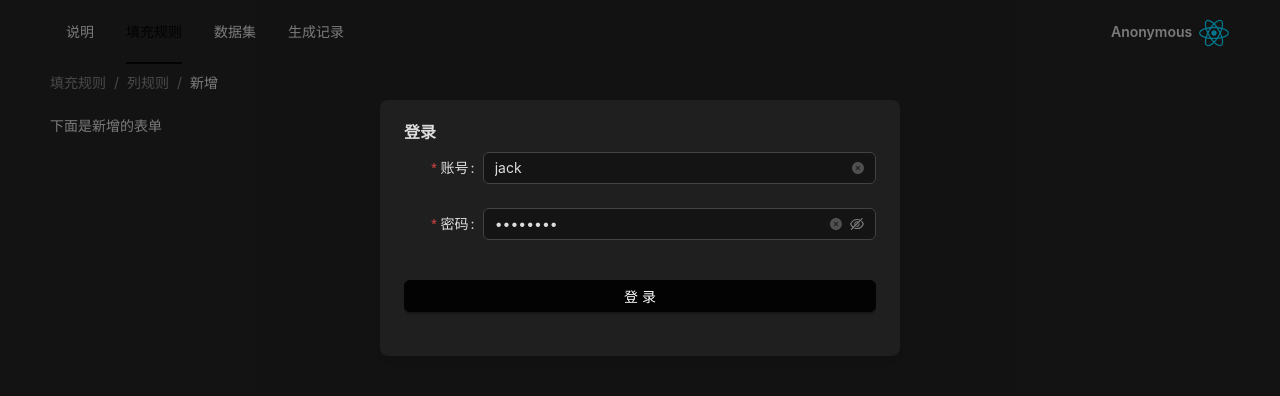
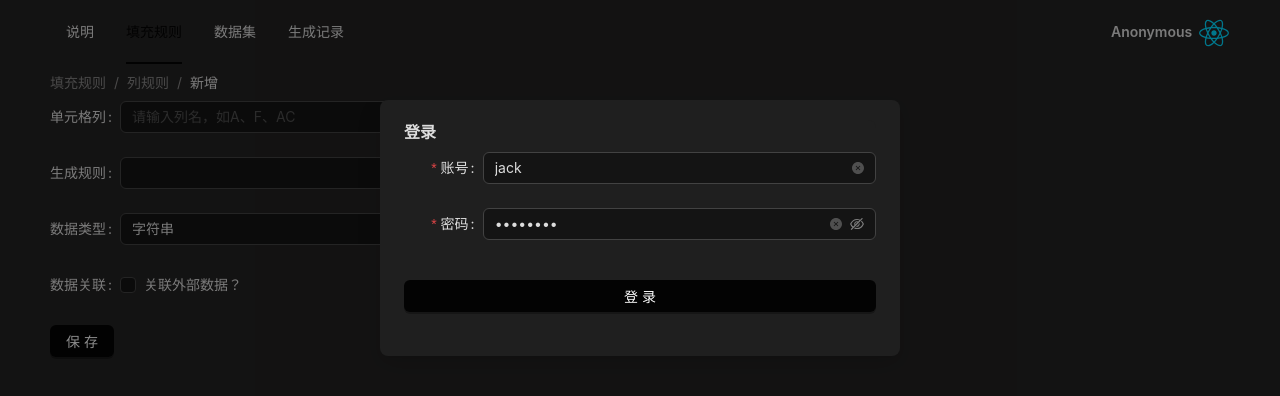
Before and after one commit to StilleMenschen/fillexcel-front, a React (Vite) app: page /fillRule/1/add in a window 1280 px wide. Shown: the top 396 px of the page. Built offline with nearby package versions, Linux system fonts and the light colour scheme; no server answers.

Commit message:
feat: 生成规则选择

```diff
--- a/src/components/column-rule/column-rule-add.tsx
+++ b/src/components/column-rule/column-rule-add.tsx
@@ -1,20 +1,71 @@
-import { Breadcrumb } from "antd";
+import { Breadcrumb, Button, Checkbox, Col, Form, Input, Row, Select } from "antd";
 import { Link, useParams } from "react-router-dom";
+import { message } from "../../store/feedback.ts";
+import GenerateRuleSelect from "../generate-rule/generate-rule-select.tsx";
+import GenerateRuleParameterForm from "../generate-rule/generate-rule-parameter-form.tsx";
+import { useState } from "react";
 
 function ColumnRuleAdd() {
-    const { ruleId } = useParams();
+    const { fillRuleId } = useParams();
+    const [editForm] = Form.useForm();
+    const [ruleId, setRuleId] = useState<number>(0);
+
+    const handleAddColumnRule = () => {
+        message.info("新增列规则");
+    };
+
+    const handleGenerateRuleSelect = (value: number) => {
+        setRuleId(value);
+    };
 
     return (
         <>
             <Breadcrumb
                 items={[
                     { title: <Link to="/fillRule">填充规则</Link> },
-                    { title: <Link to={`/fillRule/${ruleId}`}>列规则</Link> },
+                    { title: <Link to={`/fillRule/${fillRuleId}`}>列规则</Link> },
                     { title: "新增" }
                 ]}
             />
             <div className="little-space"></div>
-            <p>下面是新增的表单</p>
+            <Row justify="start">
+                <Col span={12}>
+                    <Form
+                        name="queryRuleForm"
+                        form={editForm}
+                        onFinish={handleAddColumnRule}
+                        initialValues={{
+                            column_type: "string",
+                            associated_of: false
+                        }}>
+                        <Form.Item label="单元格列" name="column_name">
+                            <Input placeholder="请输入列名，如A、F、AC" allowClear />
+                        </Form.Item>
+                        <Form.Item label="生成规则" name="rule_id">
+                            <GenerateRuleSelect onChange={handleGenerateRuleSelect} />
+                        </Form.Item>
+                        <Form.Item label="数据类型" name="column_type">
+                            <Select
+                                options={[
+                                    { value: "string", label: "字符串" },
+                                    { value: "number", label: "数值" }
+                                ]}
+                            />
+                        </Form.Item>
+                        <Form.Item label="数据关联" name="associated_of">
+                            <Checkbox>关联外部数据？</Checkbox>
+                        </Form.Item>
+                        <Form.Item>
+                            <Button type="primary" htmlType="submit">
+                                保存
+                            </Button>
+                        </Form.Item>
+                    </Form>
+                </Col>
+                <Col span={11} offset={1}>
+                    <GenerateRuleParameterForm ruleId={ruleId} />
+                </Col>
+            </Row>
         </>
     );
 }
--- a/src/components/column-rule/column-rule-list.tsx
+++ b/src/components/column-rule/column-rule-list.tsx
@@ -8,7 +8,7 @@ import { DATA_TYPE } from "../../store/define.ts";
 const showTotal: PaginationProps["showTotal"] = (total) => `总计 ${total}`;
 
 function ColumnRuleList() {
-    const { ruleId } = useParams();
+    const { fillRuleId } = useParams();
     const [queryForm] = Form.useForm();
     const [pageObj, updatePageObj] = useImmer({ number: 1, size: 8, total: 0 });
     const [columnRuleList, setColumnRuleList] = useState<Array<ColumnRule>>([]);
@@ -17,7 +17,7 @@ function ColumnRuleList() {
 
     const handleColumnRuleQuery = useCallback(() => {
         const columnName = queryForm.getFieldValue("columnName") as string;
-        getColumnRuleListByRequirement(ruleId || "", pageObj.number, pageObj.size, columnName)
+        getColumnRuleListByRequirement(fillRuleId || "", pageObj.number, pageObj.size, columnName)
             .then(({ data }) => {
                 updatePageObj((draft) => {
                     draft.total = data.page.total;
@@ -25,7 +25,7 @@ function ColumnRuleList() {
                 setColumnRuleList(data.data);
             })
             .catch(() => null);
-    }, [ruleId, pageObj, queryForm, updatePageObj, setColumnRuleList]);
+    }, [fillRuleId, pageObj, queryForm, updatePageObj, setColumnRuleList]);
 
     useMemo(() => {
         handleColumnRuleQuery();
@@ -50,7 +50,7 @@ function ColumnRuleList() {
         <>
             <Breadcrumb items={[{ title: <Link to="/fillRule">填充规则</Link> }, { title: "列规则" }]} />
             <div className="little-space"></div>
-            <Form layout="inline" form={queryForm} onFinish={handleColumnRuleQuery}>
+            <Form layout="inline" name="queryRuleForm" form={queryForm} onFinish={handleColumnRuleQuery}>
                 <Form.Item label="列名" name="columnName">
                     <Input placeholder="请输入列名" allowClear />
                 </Form.Item>
@@ -61,7 +61,7 @@ function ColumnRuleList() {
                     <Button
                         type="primary"
                         onClick={() => {
-                            navigate(`/fillRule/${ruleId || ""}/add`);
+                            navigate(`/fillRule/${fillRuleId || ""}/add`);
                         }}>
                         新增
                     </Button>
--- /dev/null
+++ b/src/components/generate-rule/generate-rule-parameter-form.tsx
@@ -0,0 +1,34 @@
+import { useCallback, useMemo, useState } from "react";
+import { GenerateRuleParameter, getGenerateRuleParameterListByRule } from "./generate-rule-parameter-service.ts";
+
+interface GenerateRuleParameterFormProp {
+    ruleId: number;
+}
+function GenerateRuleParameterForm(props: GenerateRuleParameterFormProp) {
+    const [generateRuleParameterList, setGenerateRuleParameterList] = useState<Array<GenerateRuleParameter>>([]);
+
+    const queryGenerateRuleParameter = useCallback(() => {
+        if (!props.ruleId) return;
+        getGenerateRuleParameterListByRule(props.ruleId, 1, 16)
+            .then(({ data }) => {
+                setGenerateRuleParameterList(data.data);
+            })
+            .catch(() => null);
+    }, [props, setGenerateRuleParameterList]);
+
+    useMemo(() => {
+        queryGenerateRuleParameter();
+    }, [queryGenerateRuleParameter]);
+
+    return (
+        <>
+            {generateRuleParameterList.map((grp) => (
+                <p>
+                    {grp.id} - {grp.name} - {grp.description}, {grp.data_type}
+                </p>
+            ))}
+        </>
+    );
+}
+
+export default GenerateRuleParameterForm;
--- a/src/components/generate-rule/generate-rule-parameter-service.ts
+++ b/src/components/generate-rule/generate-rule-parameter-service.ts
@@ -6,9 +6,9 @@ export interface GenerateRuleParameter {
     name: string;
     data_type: string;
     description: string;
-    required: string;
+    required: boolean;
     default_value: string;
-    need_outside_data: string;
+    need_outside_data: boolean;
     created_at: string;
     updated_at: string;
 }
--- /dev/null
+++ b/src/components/generate-rule/generate-rule-select.tsx
@@ -0,0 +1,36 @@
+import { Select } from "antd";
+import { useCallback, useMemo, useState } from "react";
+import { GenerateRule, getGenerateRuleList } from "./generate-rule-service.ts";
+import { BaseOptionType } from "rc-select/lib/Select";
+
+export interface GenerateRuleSelectProp {
+    onChange: (value: number, option: BaseOptionType | BaseOptionType[]) => void;
+}
+
+function GenerateRuleSelect(props: GenerateRuleSelectProp) {
+    const [generateRuleList, setGenerateRuleList] = useState<Array<GenerateRule>>([]);
+
+    const queryGenerateRule = useCallback(() => {
+        getGenerateRuleList(1, 16)
+            .then(({ data }) => {
+                setGenerateRuleList(data.data);
+            })
+            .catch(() => null);
+    }, [setGenerateRuleList]);
+
+    useMemo(() => {
+        queryGenerateRule();
+    }, [queryGenerateRule]);
+
+    return (
+        <Select<number, BaseOptionType>
+            onChange={props.onChange}
+            options={generateRuleList.map((gr) => ({
+                value: gr.id,
+                label: gr.description
+            }))}
+        />
+    );
+}
+
+export default GenerateRuleSelect;
--- a/src/routers/index.tsx
+++ b/src/routers/index.tsx
@@ -41,11 +41,11 @@ const router = createBrowserRouter([
                         element: <FillRuleList />
                     },
                     {
-                        path: ":ruleId",
+                        path: ":fillRuleId",
                         element: <ColumnRuleList />
                     },
                     {
-                        path: ":ruleId/add",
+                        path: ":fillRuleId/add",
                         element: <ColumnRuleAdd />
                     }
                 ]
```
